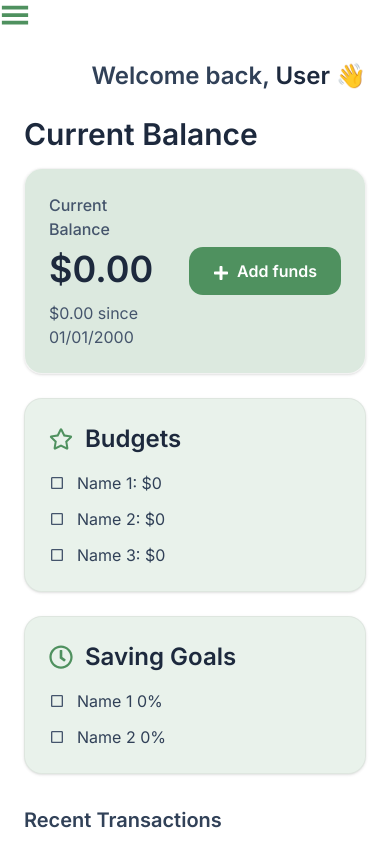
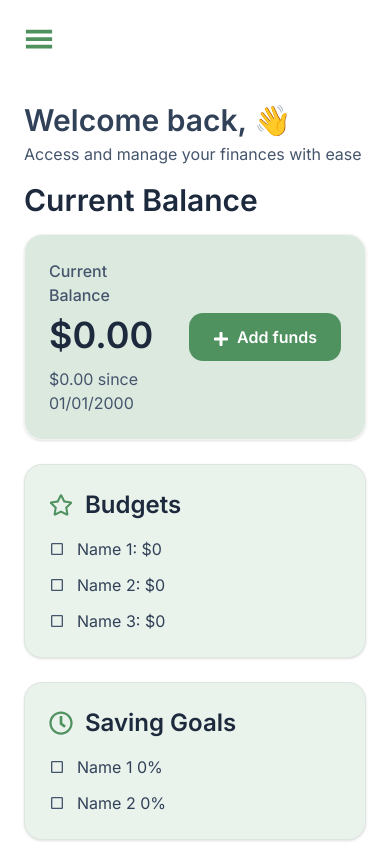
Before and after one commit to Harry-Huynh/MoneySmart-Frontend, a Next.js app: page /dashboard in a window 390 px wide. Shown: the top 844 px of the page. Built offline with nearby package versions, Linux system fonts and the light colour scheme.

Commit message:
fix: Update the files' names and UI

```diff
--- a/src/components/AddFundsModal.jsx
+++ b/src/components/AddFundsModal.js
@@ -3,6 +3,7 @@
 import { useEffect, useMemo } from "react";
 import { useForm } from "react-hook-form";
 import FormInput from "@/components/FormInput";
+import { IoCloseSharp } from "react-icons/io5";
 
 function sanitizeAmountInput(rawValue) {
   if (rawValue == null) return "";
@@ -61,7 +62,10 @@ export default function AddFundsModal({
   useEffect(() => {
     const sanitized = sanitizeAmountInput(amountValue);
     if (sanitized !== amountValue) {
-      setValue("amount", sanitized, { shouldValidate: true, shouldDirty: true });
+      setValue("amount", sanitized, {
+        shouldValidate: true,
+        shouldDirty: true,
+      });
     }
   }, [amountValue, setValue]);
 
@@ -96,6 +100,10 @@ export default function AddFundsModal({
         className="relative z-10 w-[92%] max-w-lg rounded-2xl bg-white shadow-xl p-8"
         onMouseDown={(event) => event.stopPropagation()} // prevent closing when clicking inside
       >
+        <div className="flex justify-end items-center cursor-pointer hover:text-[#4f915f] transition-colors duration-300">
+          <IoCloseSharp size="30" onClick={onRequestClose} />
+        </div>
+
         <h2 className="text-2xl font-bold text-center mb-6">Add Funds</h2>
 
         <form
--- a/src/components/AppSidebar.js
+++ b/src/components/AppSidebar.js
@@ -111,7 +111,7 @@ export default function AppSidebar() {
       <SidebarFooter className="pb-10 border-t border-gray border-solid">
         <SidebarMenu>
           <SidebarMenuItem>
-            <SidebarMenuButton className="pl-6 py-5 gap-3 text-red-600 hover:bg-gray-200 text-base">
+            <SidebarMenuButton className="pl-6 py-5 gap-3 text-red-600 hover:bg-gray-200 hover:text-red-600 text-base cursor-pointer">
               <IoLogOutOutline />
               <span>Log Out</span>
             </SidebarMenuButton>
--- a/src/components/balanceCard.jsx
+++ b/src/components/BalanceCard.js
@@ -2,6 +2,7 @@
 
 import { Card } from "@/components/ui/card";
 import { FaPlus } from "react-icons/fa";
+import CountUp from "react-countup";
 
 function formatCurrencyCAD(amountNumber) {
   return new Intl.NumberFormat("en-CA", {
@@ -25,7 +26,14 @@ export default function BalanceCard({ balanceSummary, onAddFundsClick }) {
             <p className="text-slate-600 font-medium">{balanceSummary.label}</p>
 
             <p className="text-4xl font-semibold text-slate-800 mt-2">
-              {currentBalanceAmountText}
+              <div className="w-full">
+                <CountUp
+                  decimals={2}
+                  decimal="."
+                  prefix="$"
+                  end={Number(balanceSummary.amount)}
+                />
+              </div>
             </p>
 
             {/* $$ */}
@@ -37,7 +45,7 @@ export default function BalanceCard({ balanceSummary, onAddFundsClick }) {
           <button
             type="button"
             onClick={onAddFundsClick}
-            className="shrink-0 self-center rounded-xl px-6 py-3 text-base font-semibold text-white bg-[#4f915f] hover:bg-[#214a2b] transition"
+            className="shrink-0 self-center rounded-xl px-6 py-3 text-base font-semibold text-white bg-[#4f915f] hover:bg-[#214a2b] transition cursor-pointer"
           >
             <FaPlus className="inline-block mr-2" />
             Add funds
--- a/src/components/CustomerTrigger.js
+++ b/src/components/CustomerTrigger.js
@@ -7,7 +7,7 @@ export default function CustomerTrigger() {
   const { toggleSidebar } = useSidebar();
 
   return (
-    <button onClick={toggleSidebar} className="lg:hidden">
+    <button onClick={toggleSidebar} className="lg:hidden p-6">
       <GiHamburgerMenu size={30} color="#4f915f" />
     </button>
   );
--- a/src/components/DashboardClient.jsx
+++ b/src/components/DashboardClient.js
@@ -1,15 +1,15 @@
 "use client";
 
-import { useCallback, useEffect, useMemo } from "react";
+import { useCallback, useMemo } from "react";
 import { useRouter, useSearchParams } from "next/navigation";
 
-import BalanceCard from "@/components/balanceCard";
-import BudgetCard from "@/components/budgetCard";
-import SavingGoalsCard from "@/components/savingGoalsCard";
-import TransactionItem from "@/components/transactionItem";
+import BalanceCard from "@/components/BalanceCard";
+import BudgetCard from "@/components/BudgetCard";
+import SavingGoalsCard from "@/components/SavingGoalsCard";
+import TransactionItem from "@/components/TransactionItem";
 import AddFundsModal from "@/components/AddFundsModal";
 
-export default function DashboardClient({ dashboardMockData, userName }) {
+export default function DashboardClient({ dashboardMockData, name }) {
   const router = useRouter();
   const searchParams = useSearchParams();
 
@@ -31,15 +31,18 @@ export default function DashboardClient({ dashboardMockData, userName }) {
       // now: just close modal (UI demo)
       closeAddFundsModal();
     },
-    [closeAddFundsModal]
+    [closeAddFundsModal],
   );
 
   return (
     <div className="w-full px-6 py-6">
       {/* Welcome header */}
-      <div className="flex items-center justify-end mb-6">
-        <p className="text-2xl font-semibold text-slate-700">
-          Welcome back, <span className="text-slate-800">{userName}</span> 👋
+      <div className="flex flex-col items-start justify-start mb-4 gap-1">
+        <p className="text-3xl font-semibold text-slate-700">
+          Welcome back, <span className="text-[#4f915f]">{name}</span> 👋
+        </p>
+        <p className="text-14 lg:text-16 font-normal text-slate-600">
+          Access and manage your finances with ease
         </p>
       </div>
 
@@ -70,7 +73,7 @@ export default function DashboardClient({ dashboardMockData, userName }) {
               key={singleTransaction.name}
               transactionItem={singleTransaction}
             />
-          )
+          ),
         )}
       </div>
 
--- a/src/components/Loading.js
+++ b/src/components/Loading.js
@@ -1,7 +1,7 @@
 export default function Loading() {
   return (
-    <div className="fixed inset-0 z-50 bg-black/40 backdrop-blur-xs flex justify-center items-center">
-      <div className="loading loading-spinner w-20 h-20"></div>
+    <div className="fixed inset-0 z-50 bg-black/40 backdrop-blur-sm flex items-center justify-center">
+      <div className="h-20 w-20 animate-spin rounded-full border-5 border-white border-t-transparent" />
     </div>
   );
 }
```
Also changed, not shown: src/components/BudgetCard.js (renamed from src/components/budgetCard.jsx), src/components/SavingGoalsCard.js (renamed from src/components/savingGoalsCard.jsx), src/components/TransactionItem.js (renamed from src/components/transactionItem.jsx).
